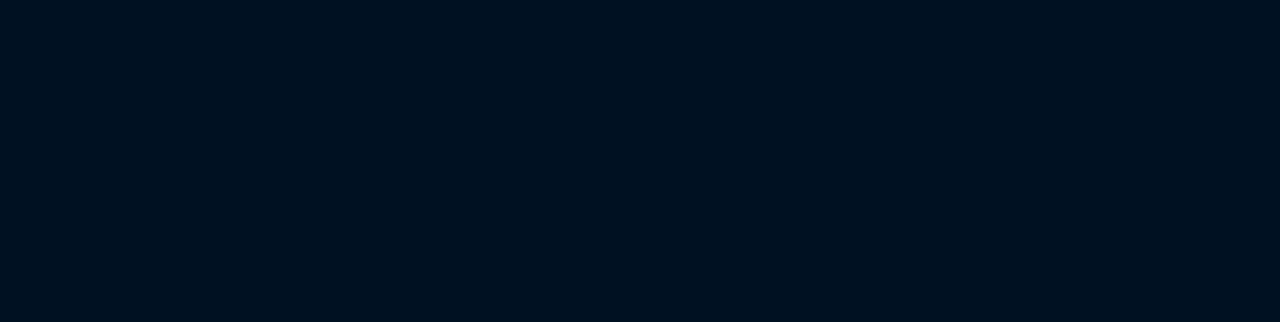
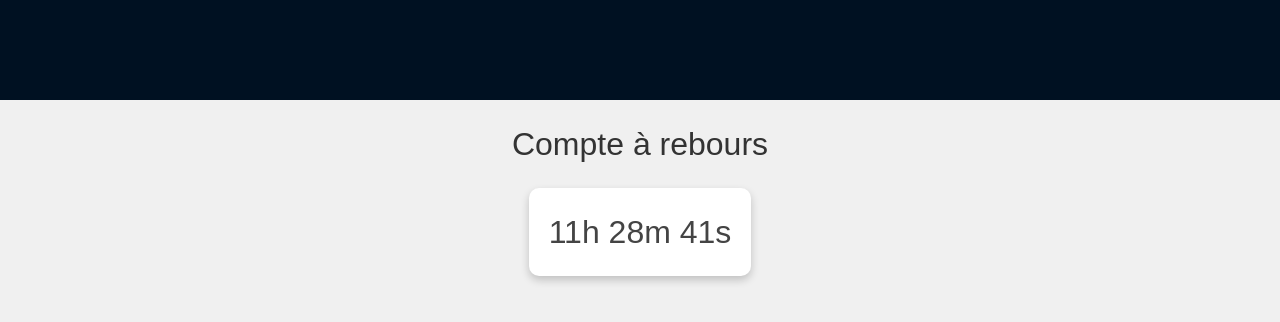
Before and after one commit to MathieuPernot/React-trainning, a Next.js app: page /leak in a window 1280 px wide. Before the commit this address had no page. Shown: the top 322 px of the page. Built offline with nearby package versions, Linux system fonts and the light colour scheme.

Commit message:
page leak

```diff
--- a/src/pages/_app.js
+++ b/src/pages/_app.js
@@ -5,6 +5,7 @@ import '../styles/foodtruck.css';
 import '../styles/gaben.css';
 import '../styles/samule.css';
 import '../perudo/perudo.css';
+import '../styles/leak.css';
 
 import { Analytics } from "@vercel/analytics/react"
 
@@ -17,6 +18,7 @@ import Foodtruck from './foodtruck';
 import Gaben from './gaben';
 import Samule from './samule';
 import Perudo from '../perudo/Home';
+import Leak from './leak';
 
 
 function MyApp() {
@@ -40,7 +42,7 @@ function MyApp() {
           <Route path="/gaben" element={<Gaben />} />
           <Route path="/samule" element={<Samule />} />
           <Route path="/perudo" element={<Perudo />} />
-
+          <Route path="/leak" element={<Leak />} />
         </Routes>
       </Router>
       <Analytics />
--- a/src/pages/index.js
+++ b/src/pages/index.js
@@ -336,12 +336,18 @@ const App = () => {
             <button className='boutton'>perudo</button>
           </Link>
         </div>
+      <div className="button-container">
+        <Link to="/leak">
+          <button className="boutton button-leak"> Laisse feur c'est bien</button>
+        </Link>
+      </div>
 
       <div className="outside-game">
         <Link to="/gaben">
           <button className="fixed-button"> ?????</button>
         </Link>
       </div>
+
     </div>
   );
 };
--- /dev/null
+++ b/src/pages/leak.js
@@ -0,0 +1,53 @@
+// Countdown.jsx
+import React, { useEffect, useState } from 'react';
+
+const Leak = () => {
+  const targetDate = new Date("2025-07-11T20:59:59").getTime();
+  const [timeLeft, setTimeLeft] = useState(targetDate - Date.now());
+  const [finished, setFinished] = useState(false);
+
+  useEffect(() => {
+    const interval = setInterval(() => {
+      const now = Date.now();
+      const distance = targetDate - now;
+
+      if (distance <= 0) {
+        clearInterval(interval);
+        setFinished(true);
+      } else {
+        setTimeLeft(distance);
+      }
+    }, 1000);
+
+    return () => clearInterval(interval);
+  }, [targetDate]);
+
+  const getTimeParts = (milliseconds) => {
+    const days = Math.floor(milliseconds / (1000 * 60 * 60 * 24));
+    const hours = Math.floor((milliseconds % (1000 * 60 * 60 * 24)) / (1000 * 60 * 60));
+    const minutes = Math.floor((milliseconds % (1000 * 60 * 60)) / (1000 * 60));
+    const seconds = Math.floor((milliseconds % (1000 * 60)) / 1000);
+
+    return { days, hours, minutes, seconds };
+  };
+
+  const { days, hours, minutes, seconds } = getTimeParts(timeLeft);
+
+  return (
+    <div className="countdown-container">
+      <h1 className="countdown-title">Compte à rebours</h1>
+      {!finished ? (
+        <div className="countdown-box">
+          {hours}h {minutes}m {seconds}s
+        </div>
+      ) : (
+        <div className="countdown-finished">
+          🎉 Temps écoulé !<br />
+          <span style={{ color: "#007700" }}>Bonne année ! 🎆</span>
+        </div>
+      )}
+    </div>
+  );
+};
+
+export default Leak;
--- /dev/null
+++ b/src/styles/leak.css
@@ -0,0 +1,32 @@
+/* Countdown.css */
+
+.countdown-container {
+  font-family: Arial, sans-serif;
+  text-align: center;
+  margin-top: 100px;
+  background-color: #f0f0f0;
+  min-height: 100vh;
+  padding-top: 20px;
+}
+
+.countdown-title {
+  color: #333;
+  font-size: 2em;
+  margin-bottom: 20px;
+}
+
+.countdown-box {
+  font-size: 2em;
+  background-color: #fff;
+  color: #444;
+  padding: 20px;
+  display: inline-block;
+  border-radius: 10px;
+  box-shadow: 0 4px 8px rgba(0,0,0,0.2);
+}
+
+.countdown-finished {
+  font-size: 2em;
+  color: #222;
+  margin-top: 20px;
+}
--- a/src/styles/test.css
+++ b/src/styles/test.css
@@ -192,3 +192,10 @@
   font-size: 14px;
   margin-top: 40px;
 }
+
+.button-leak {
+  margin-top: 10px;
+  height: 250px;
+  width: 450px;
+  font-size: 40px;
+}
```
Also changed, not shown: 1 other file (tests, documents, lock files or other folders).
